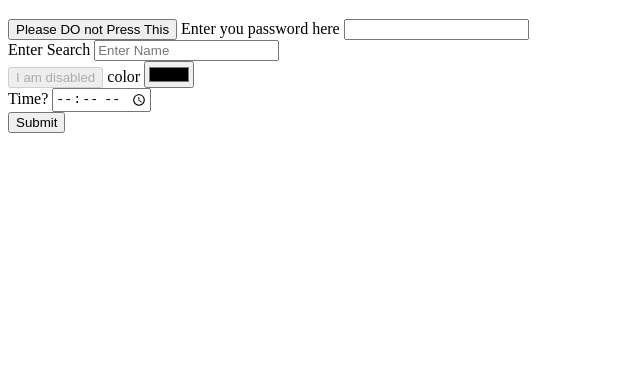
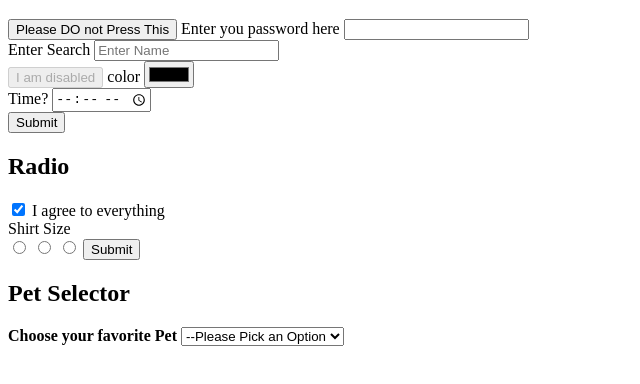
Before and after one commit to apaarshrm39/Web-Developer-Bootcamp-2022, a plain HTML site: page html/001/forms.html in a window 1280 px wide. Shown: the part 90-474 px from the top of the page, without its empty margins (0-640 px from the left). Drawn offline with Linux system fonts and the light colour scheme.

Commit message:
select in form

```diff
--- a/html/001/forms.html
+++ b/html/001/forms.html
@@ -25,6 +25,27 @@
         <button type="submit">Submit</button>
     </form>
 
+    <h2>Radio</h2>
+    <form action="/birds" method="get">
+        <input type="checkbox" name="agree_tos" id="tos" value="User is Stupid" checked>
+        <label for="tos">I agree to everything</label> <br>
+        <label for="Radio"> Shirt Size <br>
+            <input type="radio" name="Boogy" id="Radio" value="m">
+            <input type="radio" name="Boogy" id="Radio" value="s">
+            <input type="radio" name="Boogy" id="Radio" value="xs">
+        </label>
+        <button>Submit</button>
+    </form>
+
+    <h2>Pet Selector</h2>
+
+    <label for="pet-selector"><b>Choose your favorite Pet</b></label>
+    <select name="pet" id="pet-selector">
+        <option value="">--Please Pick an Option</option>
+        <option value="Dog">Dog</option>
+        <option value="cat">Cat</option>
+        <option value="Chicken">Chicken</option>
+    </select>
 </body>
 
 </html>
```
